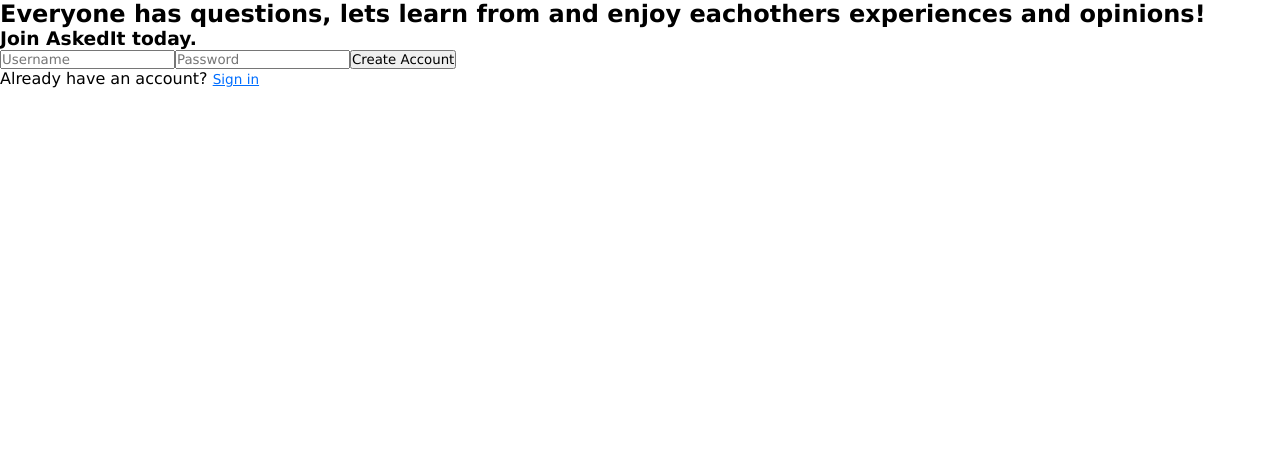
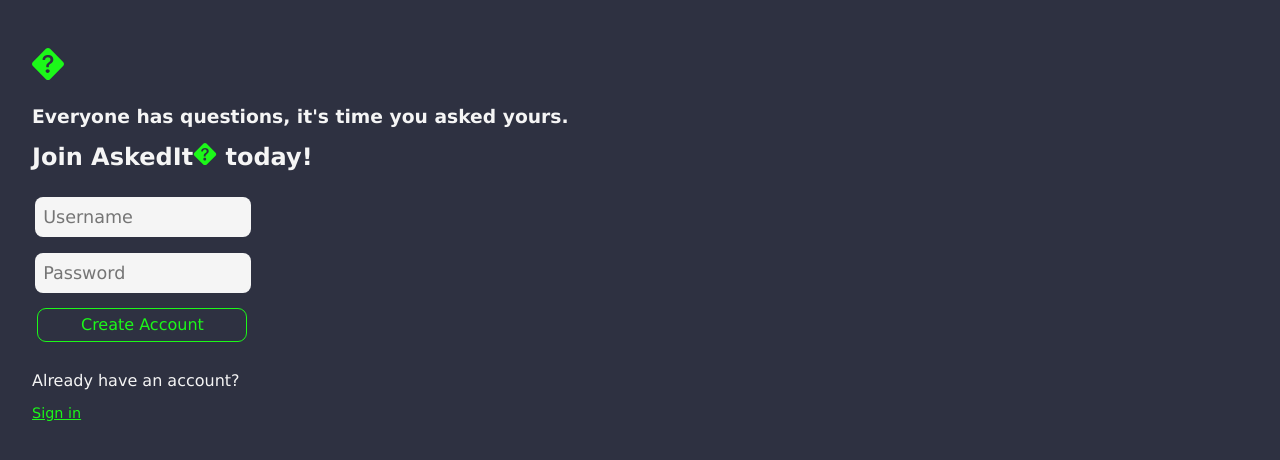
Before and after one commit to brobb27/askedIt-fullstack, a React (Create React App) app in the folder client/: page / in a window 1280 px wide. Shown: the top 460 px of the page. Built offline with nearby package versions, Linux system fonts and the light colour scheme.

Commit message:
styled log in page

```diff
--- a/client/package.json
+++ b/client/package.json
@@ -9,6 +9,7 @@
     "axios": "^0.24.0",
     "react": "^17.0.2",
     "react-dom": "^17.0.2",
+    "react-icons": "^4.3.1",
     "react-router-dom": "^6.0.2",
     "react-scripts": "4.0.3",
     "web-vitals": "^1.0.1"
--- a/client/src/App.css
+++ b/client/src/App.css
@@ -3,4 +3,9 @@
 	padding: 0;
 	box-sizing: border-box;
 	font-family: Verdana, sans-serif;
+	background-color: #2e3141;
 }
+
+body {
+	overflow-x: hidden;
+}
--- a/client/src/components/auth/Auth.css
+++ b/client/src/components/auth/Auth.css
@@ -1,6 +1,85 @@
+/* all auth component styles */
+
+.authHeader {
+	padding: 1rem 0rem 2rem;
+}
+
 .toggleSignIn {
-	font-size: 0.85rem;
+	font-size: 0.9rem;
 	text-decoration: underline;
-	color: rgb(0, 110, 255);
+	color: #1cf819;
 	cursor: pointer;
 }
+
+/* create account styles */
+
+.createAccountContainer {
+	display: grid;
+	padding: 2rem 1rem 2rem 2rem;
+	color: #f5f5f5;
+	line-height: 2rem;
+}
+
+.createAccountContainer > h2 {
+	padding: 0.5rem 0rem 1rem;
+	white-space: nowrap;
+}
+
+/* sign in styles */
+
+.signInContainer {
+	display: grid;
+	padding: 2rem 1rem 2rem 3rem;
+	color: #f5f5f5;
+	line-height: 2rem;
+}
+
+.signInContainer > h2 {
+	padding: 0.5rem 0rem 1rem;
+	white-space: nowrap;
+}
+
+/* auth form sytles */
+
+.authForm > form {
+	display: flex;
+	flex-direction: column;
+	padding: 0rem 0rem 1rem;
+}
+
+.authForm > form > input {
+	all: unset;
+	background-color: #f5f5f5;
+	color: #2e3141;
+	height: 2.5rem;
+	width: 13rem;
+	border-radius: 0.5rem;
+	padding-left: 0.5rem;
+	margin: 0.5rem 0.2rem;
+	font-size: 1.1rem;
+}
+
+.authForm > form > input:focus {
+	outline: #1cf819 solid 0.15rem;
+}
+
+.authForm > form > button {
+	all: unset;
+	display: grid;
+	place-items: center;
+	background-color: #2e3141;
+	color: #1cf819;
+	outline: #1cf819 0.1rem solid;
+	height: 2rem;
+	width: 13rem;
+	border-radius: 0.5rem;
+	margin: 0.5rem 0.4rem;
+	font-size: 1rem;
+	transition: 0.5s;
+}
+
+.authForm > form > button:hover {
+	color: #2e3141;
+	background-color: #1cf819;
+	cursor: pointer;
+}
--- a/client/src/components/auth/Auth.js
+++ b/client/src/components/auth/Auth.js
@@ -1,10 +1,14 @@
 import React, { useState, useContext } from 'react'
 import AuthForm from './AuthForm'
 import { UserContext } from '../../context/UserProvider'
+import { BsQuestionDiamondFill } from 'react-icons/bs'
 
 export default function Auth() {
+    // initial values for username and password
+    const initUser = {username: '', password: ''}
+
     // state handler for authform and create account/login
-    const [userInput, setUserInput] = useState({username: '', password: ''})
+    const [userInput, setUserInput] = useState(initUser)
     const [hasAccount, setHasAccount] =  useState(false)
 
     // needed values from context
@@ -36,12 +40,25 @@
         setHasAccount(prevState => !prevState)
     }
 
+    // logo styles
+    const fullLogoIcon = {
+        color: "#1cf819",
+        height: '70%'
+    }
+
+    // header styles
+    const headerIcon = {
+        color: "#1cf819",
+        height: "4rem"
+    }
+
     return (
-        <div>
+        <div className={!hasAccount ? 'createAccountContainer' : 'signInContainer'}>
+            <h1><BsQuestionDiamondFill style={headerIcon} /></h1>
             {!hasAccount ?
             <>
-                <h2>Everyone has questions, lets learn from and enjoy eachothers experiences and opinions!</h2>
-                <h3>Join AskedIt today.</h3>
+                <h3>Everyone has questions, it's time you asked yours.</h3>
+                <h2>Join AskedIt<BsQuestionDiamondFill style= {fullLogoIcon}/> today!</h2>
                 <AuthForm
                     username={userInput.username}
                     password={userInput.password}
@@ -52,7 +69,7 @@
                 />
             </> :
             <>
-                <h2>Sign in to AskedIt</h2>
+            <h2>Sign in to AskedIt<BsQuestionDiamondFill style= {fullLogoIcon}/></h2>
                 <AuthForm
                     username={userInput.username}
                     password={userInput.password}
--- a/client/src/components/auth/AuthForm.js
+++ b/client/src/components/auth/AuthForm.js
@@ -23,7 +23,8 @@
                 />
                 <button>{hasAccount ? 'Sign In' : 'Create Account'}</button>
             </form>
-            <p>{hasAccount ? `Dont have an account?` : `Already have an account?`} <span onClick={setHasAccount} className={'toggleSignIn'}>{hasAccount ? `Create Account` : `Sign in`}</span></p>
+            <p>{hasAccount ? `Dont have an account?` : `Already have an account?`}</p>
+            <p onClick={setHasAccount} className='toggleSignIn'>{hasAccount ? `Create Account` : `Sign in`}</p>
         </div>
     )
 }
--- a/client/src/index.js
+++ b/client/src/index.js
@@ -1,6 +1,7 @@
 import React from 'react';
 import ReactDOM from 'react-dom';
 import App from './App';
+import './App.css'
 import {BrowserRouter as Router} from 'react-router-dom'
 import UserProvider from './context/UserProvider'
 
```
Also changed, not shown: 1 other file (tests, documents, lock files or other folders).
